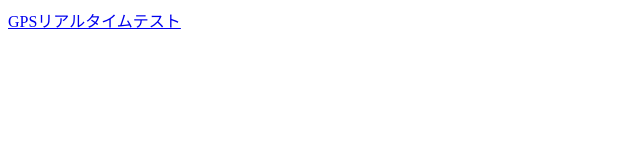
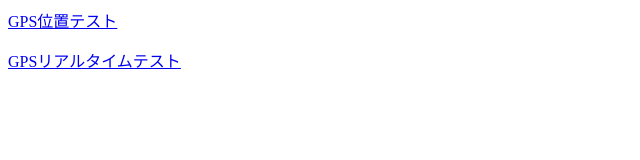
Before and after one commit to hiroaki256/hiroaki256.github.io, a plain HTML site: page index.html in a window 1280 px wide. Shown: the whole page, without its empty margins (0-640 px from the left). Drawn offline with Linux system fonts and the light colour scheme.

Commit message:
現在位置取得とリアルタイム取得を追加

```diff
--- a/index.html
+++ b/index.html
@@ -3,6 +3,7 @@
     <title>test pages</title>
   </head>
   <body>
-    <p><a href="test/gps/sync.html">GPSリアルタイムテスト</a></p>
+    <p><a href="test/gps/index.html">GPS位置テスト</a></p>
+    <p><a href="test/gps/watch.html">GPSリアルタイムテスト</a></p>
   </body>
 </html>
```
Also changed, not shown: test/gps/watch.html (added, +31 -0 lines), test/gps/index.html (renamed from test/gps/sync.html).
